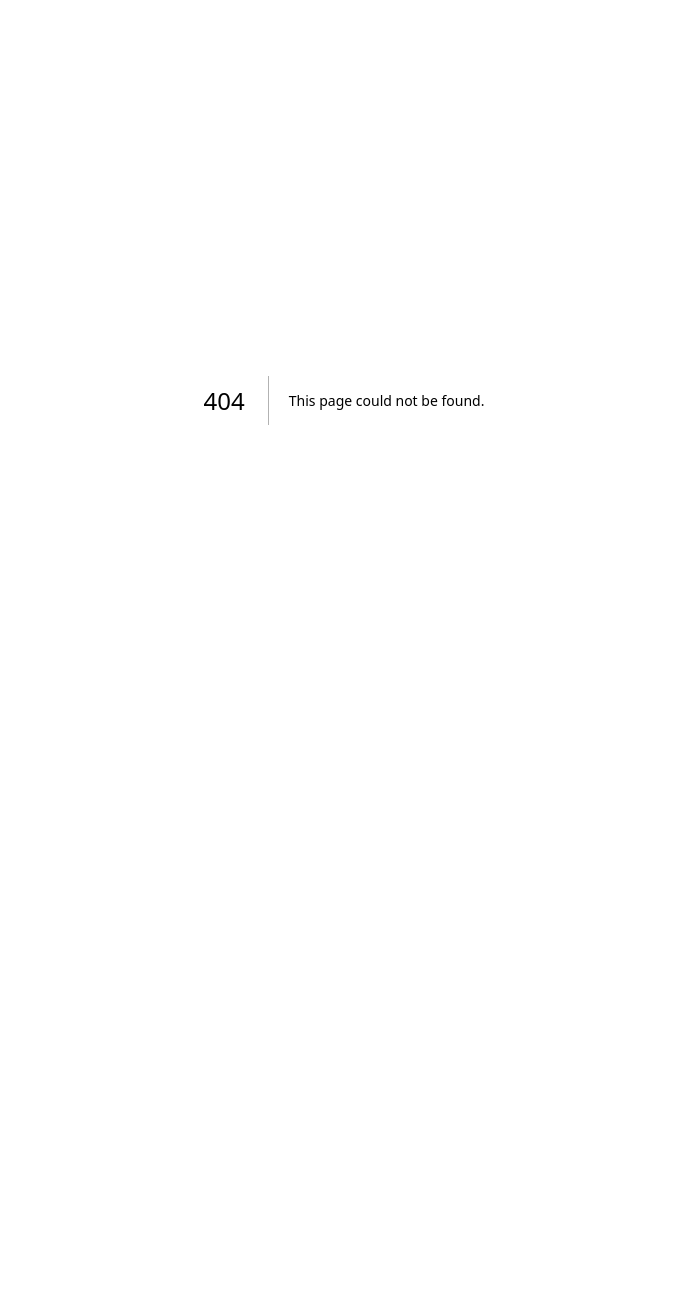
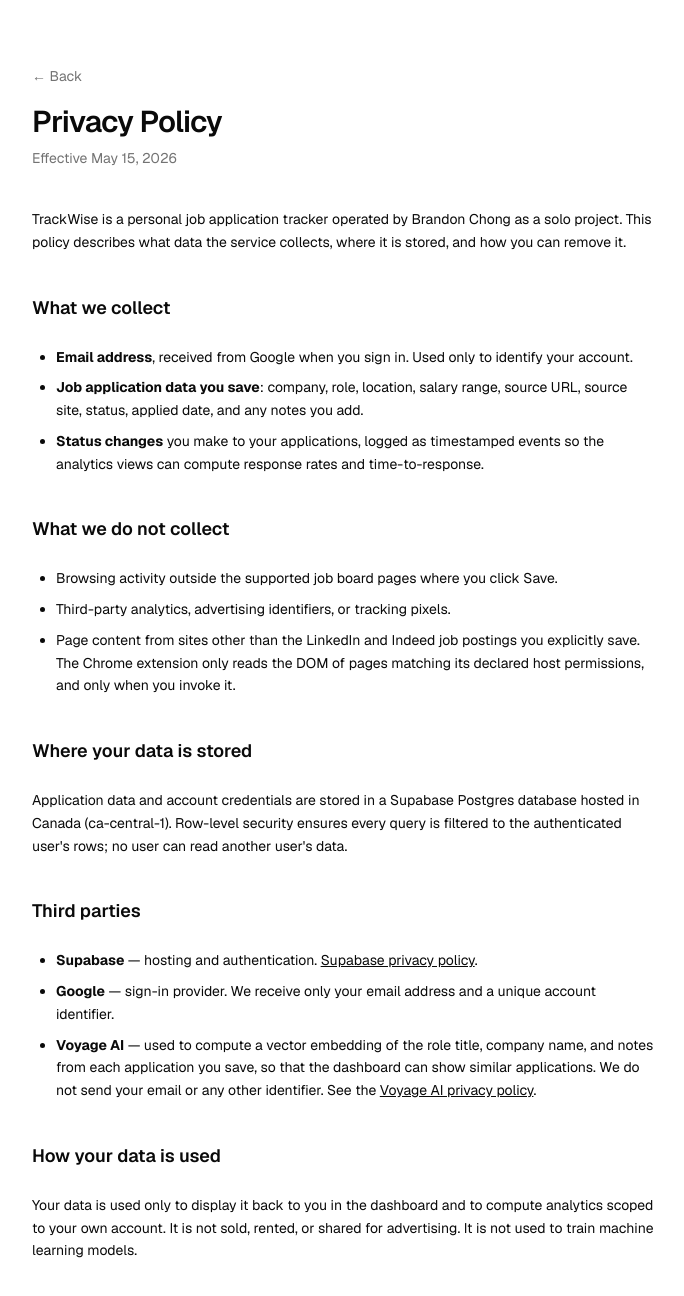
Before and after one commit to BandonC/TrackWise, a Next.js app in the folder apps/dashboard/: page /privacy in a window 1280 px wide. Before the commit this address had no page. Shown: the top 1296 px of the page, without its empty margins (296-980 px from the left). Before the commit the page ends 800 px from the top, so only its background shows below. Built offline with nearby package versions, Linux system fonts and the light colour scheme.

Commit message:
feat(dashboard): add privacy policy page
Public /privacy route hosting the launch privacy policy. Linked from
the login footer and from the CWS listing. Added to middleware
PUBLIC_PATHS so it bypasses the auth guard.

```diff
--- a/apps/dashboard/app/(auth)/login/page.tsx
+++ b/apps/dashboard/app/(auth)/login/page.tsx
@@ -1,12 +1,23 @@
+import Link from 'next/link'
 import { signInWithGoogle } from './actions'
 
 export default function LoginPage() {
   return (
-    <main>
-      <h1>TrackWise</h1>
-      <form action={signInWithGoogle}>
-        <button type="submit">Sign in with Google</button>
+    <main className="mx-auto flex min-h-svh max-w-md flex-col items-center justify-center px-6">
+      <h1 className="text-3xl font-semibold tracking-tight">TrackWise</h1>
+      <form action={signInWithGoogle} className="mt-8">
+        <button
+          type="submit"
+          className="rounded-md bg-primary px-4 py-2 text-sm font-medium text-primary-foreground hover:opacity-90"
+        >
+          Sign in with Google
+        </button>
       </form>
+      <footer className="mt-12 text-xs text-muted-foreground">
+        <Link href="/privacy" className="hover:text-foreground">
+          Privacy Policy
+        </Link>
+      </footer>
     </main>
   )
 }
--- /dev/null
+++ b/apps/dashboard/app/privacy/page.tsx
@@ -0,0 +1,156 @@
+import Link from 'next/link'
+import type { Metadata } from 'next'
+
+export const metadata: Metadata = {
+  title: 'Privacy Policy — TrackWise',
+  description: 'How TrackWise collects, stores, and uses your data.',
+}
+
+const EFFECTIVE_DATE = 'May 15, 2026'
+const CONTACT_EMAIL = 'brandonjchong@gmail.com'
+
+export default function PrivacyPage() {
+  return (
+    <main className="mx-auto max-w-2xl px-6 py-16 text-foreground">
+      <header className="mb-10">
+        <Link
+          href="/login"
+          className="text-sm text-muted-foreground hover:text-foreground"
+        >
+          ← Back
+        </Link>
+        <h1 className="mt-4 text-3xl font-semibold tracking-tight">
+          Privacy Policy
+        </h1>
+        <p className="mt-2 text-sm text-muted-foreground">
+          Effective {EFFECTIVE_DATE}
+        </p>
+      </header>
+
+      <section className="space-y-6 text-sm leading-relaxed">
+        <p>
+          TrackWise is a personal job application tracker operated by Brandon
+          Chong as a solo project. This policy describes what data the
+          service collects, where it is stored, and how you can remove it.
+        </p>
+
+        <h2 className="pt-4 text-lg font-semibold">What we collect</h2>
+        <ul className="list-disc space-y-2 pl-6">
+          <li>
+            <strong>Email address</strong>, received from Google when you sign
+            in. Used only to identify your account.
+          </li>
+          <li>
+            <strong>Job application data you save</strong>: company, role,
+            location, salary range, source URL, source site, status, applied
+            date, and any notes you add.
+          </li>
+          <li>
+            <strong>Status changes</strong> you make to your applications,
+            logged as timestamped events so the analytics views can compute
+            response rates and time-to-response.
+          </li>
+        </ul>
+
+        <h2 className="pt-4 text-lg font-semibold">What we do not collect</h2>
+        <ul className="list-disc space-y-2 pl-6">
+          <li>Browsing activity outside the supported job board pages where you click Save.</li>
+          <li>Third-party analytics, advertising identifiers, or tracking pixels.</li>
+          <li>
+            Page content from sites other than the LinkedIn and Indeed job
+            postings you explicitly save. The Chrome extension only reads the
+            DOM of pages matching its declared host permissions, and only
+            when you invoke it.
+          </li>
+        </ul>
+
+        <h2 className="pt-4 text-lg font-semibold">Where your data is stored</h2>
+        <p>
+          Application data and account credentials are stored in a Supabase
+          Postgres database hosted in Canada (ca-central-1). Row-level
+          security ensures every query is filtered to the authenticated
+          user&apos;s rows; no user can read another user&apos;s data.
+        </p>
+
+        <h2 className="pt-4 text-lg font-semibold">Third parties</h2>
+        <ul className="list-disc space-y-2 pl-6">
+          <li>
+            <strong>Supabase</strong> — hosting and authentication.{' '}
+            <a
+              href="https://supabase.com/privacy"
+              className="underline hover:text-foreground"
+              target="_blank"
+              rel="noreferrer"
+            >
+              Supabase privacy policy
+            </a>
+            .
+          </li>
+          <li>
+            <strong>Google</strong> — sign-in provider. We receive only your
+            email address and a unique account identifier.
+          </li>
+          <li>
+            <strong>Voyage AI</strong> — used to compute a vector embedding
+            of the role title, company name, and notes from each application
+            you save, so that the dashboard can show similar applications.
+            We do not send your email or any other identifier. See the{' '}
+            <a
+              href="https://www.voyageai.com/privacy"
+              className="underline hover:text-foreground"
+              target="_blank"
+              rel="noreferrer"
+            >
+              Voyage AI privacy policy
+            </a>
+            .
+          </li>
+        </ul>
+
+        <h2 className="pt-4 text-lg font-semibold">How your data is used</h2>
+        <p>
+          Your data is used only to display it back to you in the dashboard
+          and to compute analytics scoped to your own account. It is not
+          sold, rented, or shared for advertising. It is not used to train
+          machine learning models.
+        </p>
+
+        <h2 className="pt-4 text-lg font-semibold">Retention and deletion</h2>
+        <p>
+          Your data is retained until you delete your account. You can
+          delete your account at any time from the{' '}
+          <Link href="/settings" className="underline hover:text-foreground">
+            Settings
+          </Link>{' '}
+          page. Account deletion is permanent and immediately removes your
+          authentication record, every application row, and every event row
+          associated with your account.
+        </p>
+
+        <h2 className="pt-4 text-lg font-semibold">Children</h2>
+        <p>
+          TrackWise is not directed at children under 13 and does not
+          knowingly collect data from them.
+        </p>
+
+        <h2 className="pt-4 text-lg font-semibold">Changes to this policy</h2>
+        <p>
+          Material changes will be reflected on this page with an updated
+          effective date.
+        </p>
+
+        <h2 className="pt-4 text-lg font-semibold">Contact</h2>
+        <p>
+          Questions, deletion requests, or anything else:{' '}
+          <a
+            href={`mailto:${CONTACT_EMAIL}`}
+            className="underline hover:text-foreground"
+          >
+            {CONTACT_EMAIL}
+          </a>
+          .
+        </p>
+      </section>
+    </main>
+  )
+}
--- a/apps/dashboard/middleware.ts
+++ b/apps/dashboard/middleware.ts
@@ -1,7 +1,7 @@
 import { type NextRequest, NextResponse } from 'next/server'
 import { updateSession } from '@/lib/supabase/middleware'
 
-const PUBLIC_PATHS = ['/login', '/signup', '/auth/']
+const PUBLIC_PATHS = ['/login', '/signup', '/auth/', '/privacy']
 
 export async function middleware(request: NextRequest) {
   const { response, user } = await updateSession(request)
```
